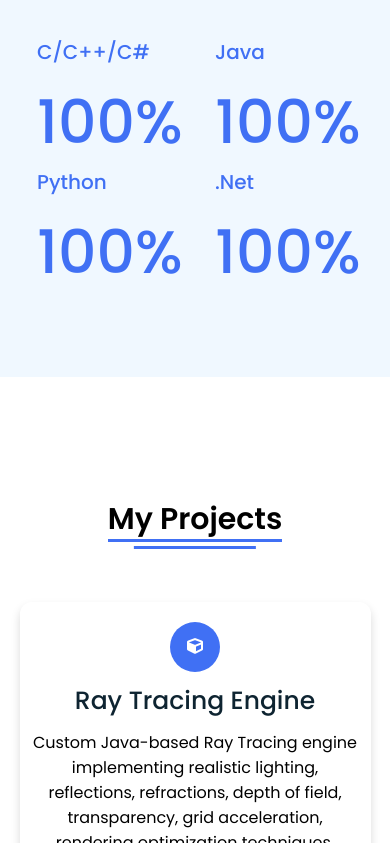
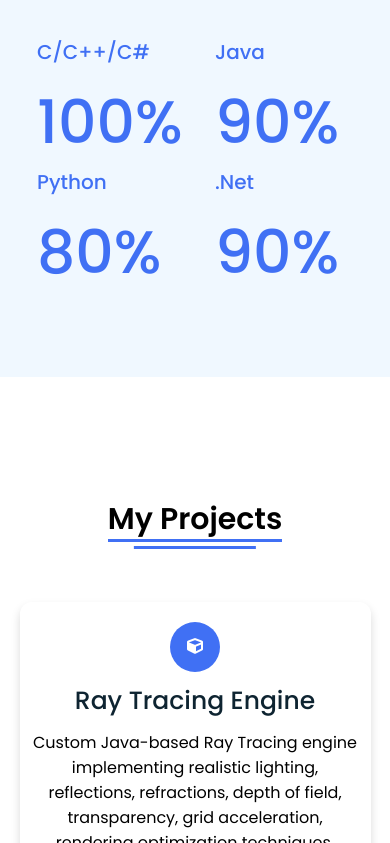
Before and after one commit to motiamar/moti-profile, a website: page public/index.html in a window 390 px wide. Shown: the part 2468-3311 px from the top of the page. Drawn offline with Linux system fonts and the light colour scheme.

```diff
--- a/public/index.html
+++ b/public/index.html
@@ -93,15 +93,15 @@
           </div>
           <div class="box">
             <div class="topic">Java</div>
-            <div class="num">100%</div>
+            <div class="num">90%</div>
           </div>
           <div class="box">
             <div class="topic">Python</div>
-            <div class="num">100%</div>
+            <div class="num">80%</div>
           </div>
           <div class="box">
             <div class="topic">.Net</div>
-            <div class="num">100%</div>
+            <div class="num">90%</div>
           </div>
         </div>
       </div>
```
